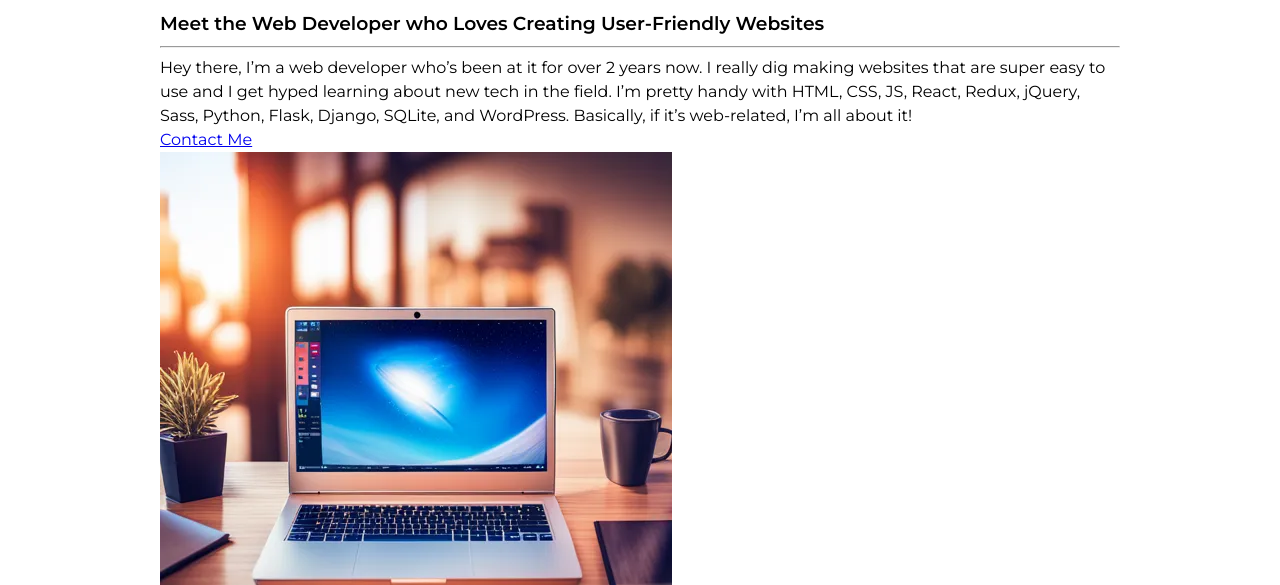
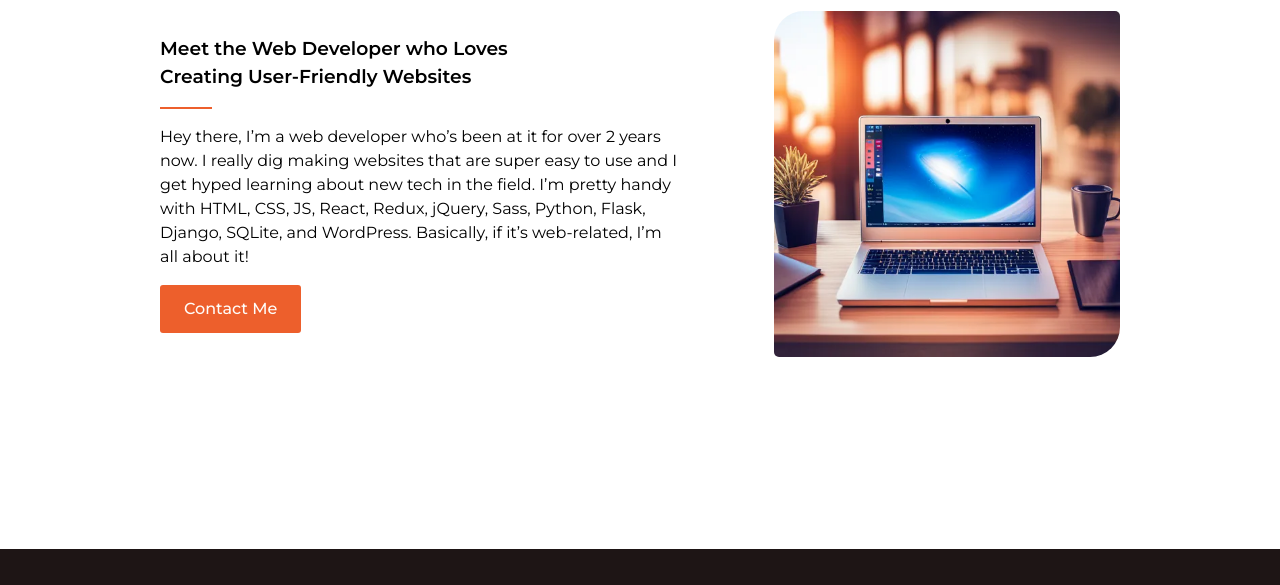
Before and after one commit to oubaidelmoudhik/portfolio-v1, a plain HTML site: page index.html in a window 1280 px wide. Shown: the part 778-1363 px from the top of the page. Drawn offline with Linux system fonts and the light colour scheme.

Commit message:
finished about me section

```diff
--- a/index.html
+++ b/index.html
@@ -37,20 +37,20 @@
                     keeping up with new web technologies and techniques.</p>
             </div>
             <div class="hero__img">
-                <img src="./images/hero image.jpg" alt="Oubaid">
+                <img class="img-radius" src="./images/hero image.jpg" alt="Oubaid">
             </div>
         </div>
         <div class="about padding-inline padding-block">
             <div class="about__title">
                 <h2>About me</h2>
                 <div>
-                    <hr>
+                    <hr class="hr-style">
                 </div>
             </div>
             <div class="about__section">
                 <div class="about__content">
                     <h3>Meet the Web Developer who Loves Creating User-Friendly Websites</h3>
-                    <hr>
+                    <hr class="hr-style">
                     <p>
                         Hey there, I’m a web developer who’s been at it for over 2 years now. I really dig making
                         websites that are super easy
@@ -59,10 +59,10 @@
                         Sass, Python, Flask, Django, SQLite, and WordPress. Basically, if it’s web-related, I’m all
                         about it!
                     </p>
-                    <a href="./contact.html">Contact Me</a>
+                    <a class="btn" href="./contact.html">Contact Me</a>
                 </div>
                 <div class="about__image">
-                    <img src="./images/glenn-carstens-peters-npxXWgQ33ZQ-unsplash_CKbB67Bn.webp"
+                    <img class="img-radius" src="./images/glenn-carstens-peters-npxXWgQ33ZQ-unsplash_CKbB67Bn.webp"
                         alt="Computer turned on">
                 </div>
             </div>
--- a/style.css
+++ b/style.css
@@ -95,21 +95,36 @@ main {
     width: 35%;
 }
 
-.hero__img img {
-    border-radius: 30px 5px 30px 5px;
-}
-
 .about__title {
     text-align: center;
     font-size: 1.75rem;
     font-weight: var(--fw-bold);
 }
 
-.about__title hr {
-    max-width: 10%;
-    height: 1px;
-    border: none;
-    background-color: var(--clr-orange);
+.about__section {
+    display: grid;
+    grid-template-columns: 3fr 2fr;
+    gap: 6rem;
+}
+
+.about__section h3 {
+    max-width: 33ch;
+}
+
+.about__section p {
+    max-width: 70ch;
+}
+
+.about__section hr {
+    margin: 0;
+}
+
+.about__content {
+    display: flex;
+    flex-direction: column;
+    justify-content: center;
+    align-items: start;
+    gap: var(--space-400);
 }
 
 /* End main styling */
@@ -160,3 +175,30 @@ main {
     padding-top: 6rem;
     padding-bottom: 6rem;
 }
+
+.hr-style {
+    height: 2px;
+    border: none;
+    background-color: var(--clr-orange);
+    width: 10%;
+}
+
+.btn {
+    background-color: var(--clr-orange);
+    color: var(--clr-bg-light);
+    font-size: 1rem;
+    line-height: 24px;
+    font-weight: var(--fw-semi-bold);
+    padding: 0.75rem 1.5rem;
+    text-decoration: none;
+    border-radius: 3px;
+    transition: background-color 0.2s ease-in-out;
+}
+
+.btn:hover {
+    background-color: var(--clr-dark);
+}
+
+.img-radius {
+    border-radius: 30px 5px 30px 5px;
+}
```
